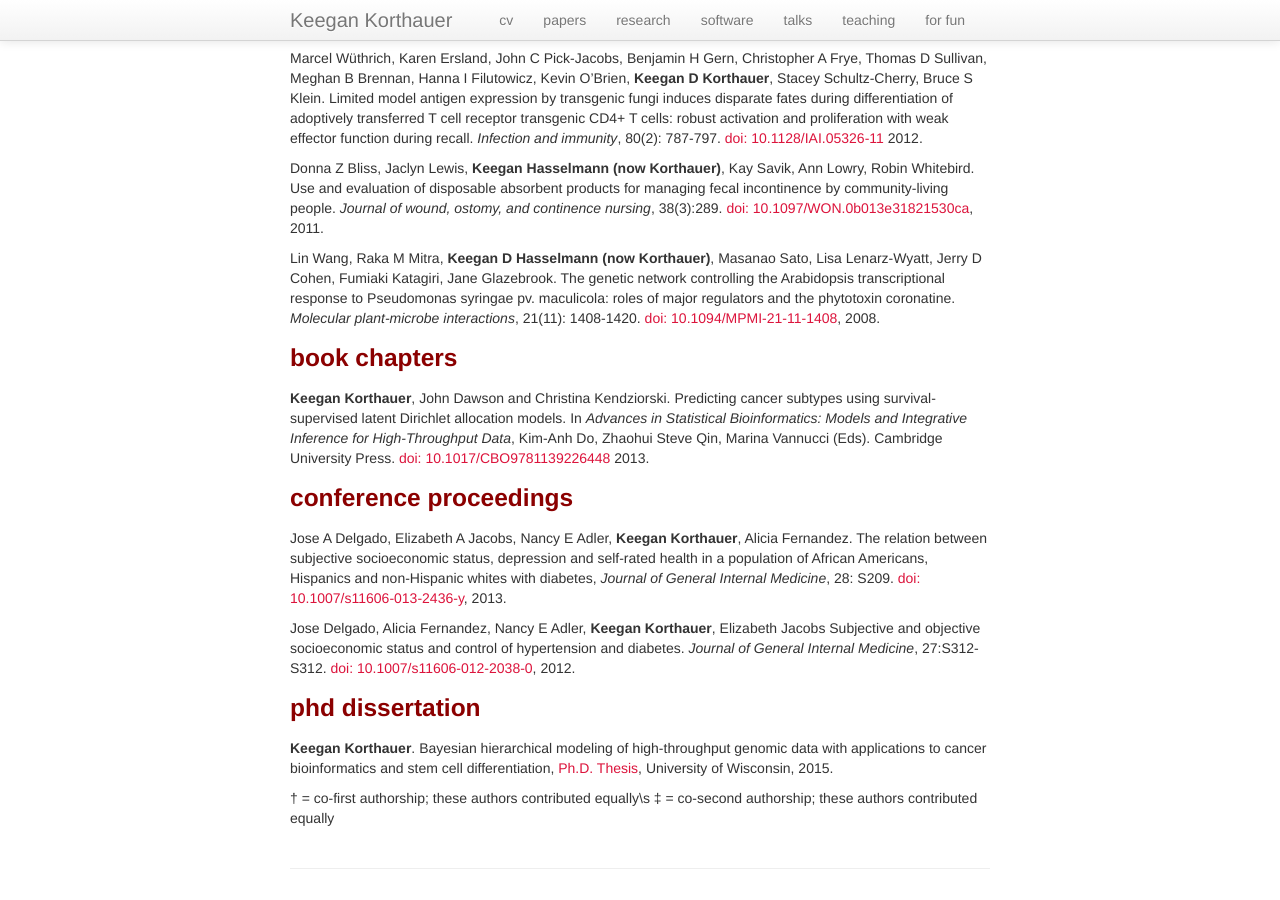
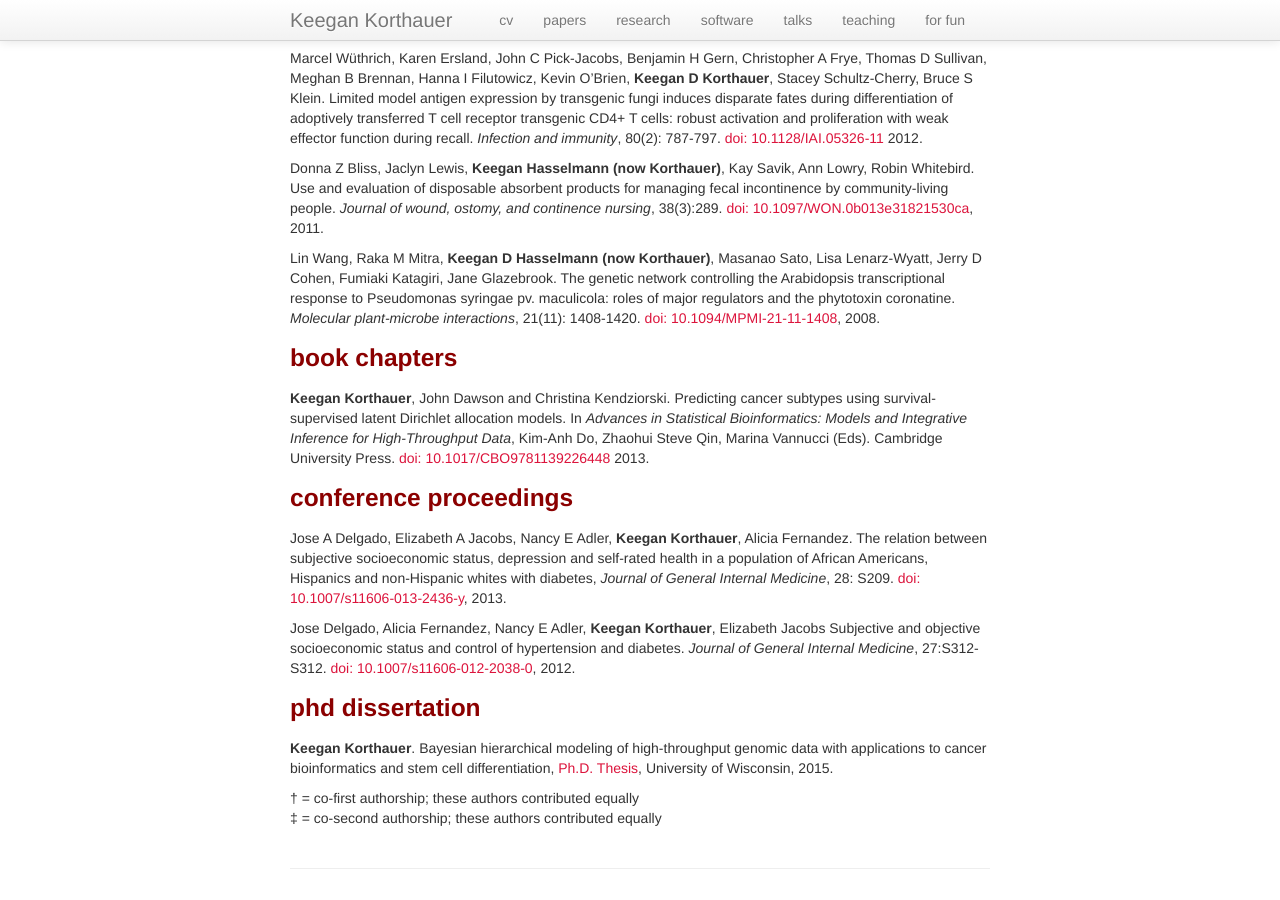
Before and after one commit to kdkorthauer/kdkorthauer.github.io, a Jekyll site: the page built from pages/papers.md, in a window 1280 px wide and 900 px high, scrolled down 1006 px. Built offline with Jekyll 4.4.1, drawn with Linux system fonts in a browser that asks for light colours; comment, search, counter and statistics services are not loaded.

Commit message:
force line break

```diff
--- a/pages/papers.md
+++ b/pages/papers.md
@@ -61,5 +61,5 @@ Jose Delgado, Alicia Fernandez, Nancy E Adler, **Keegan Korthauer**, Elizabeth J
 
 **Keegan Korthauer**. Bayesian hierarchical modeling of high-throughput genomic data with applications to cancer bioinformatics and stem cell differentiation, [Ph.D. Thesis](https://depot.library.wisc.edu/repository/fedora/1711.dl:5OWS5B2JU3NWD8Q/datastreams/REF/content), University of Wisconsin, 2015.
 
-&dagger; = co-first authorship; these authors contributed equally\s
+&dagger; = co-first authorship; these authors contributed equally
 &Dagger; = co-second authorship; these authors contributed equally
```
